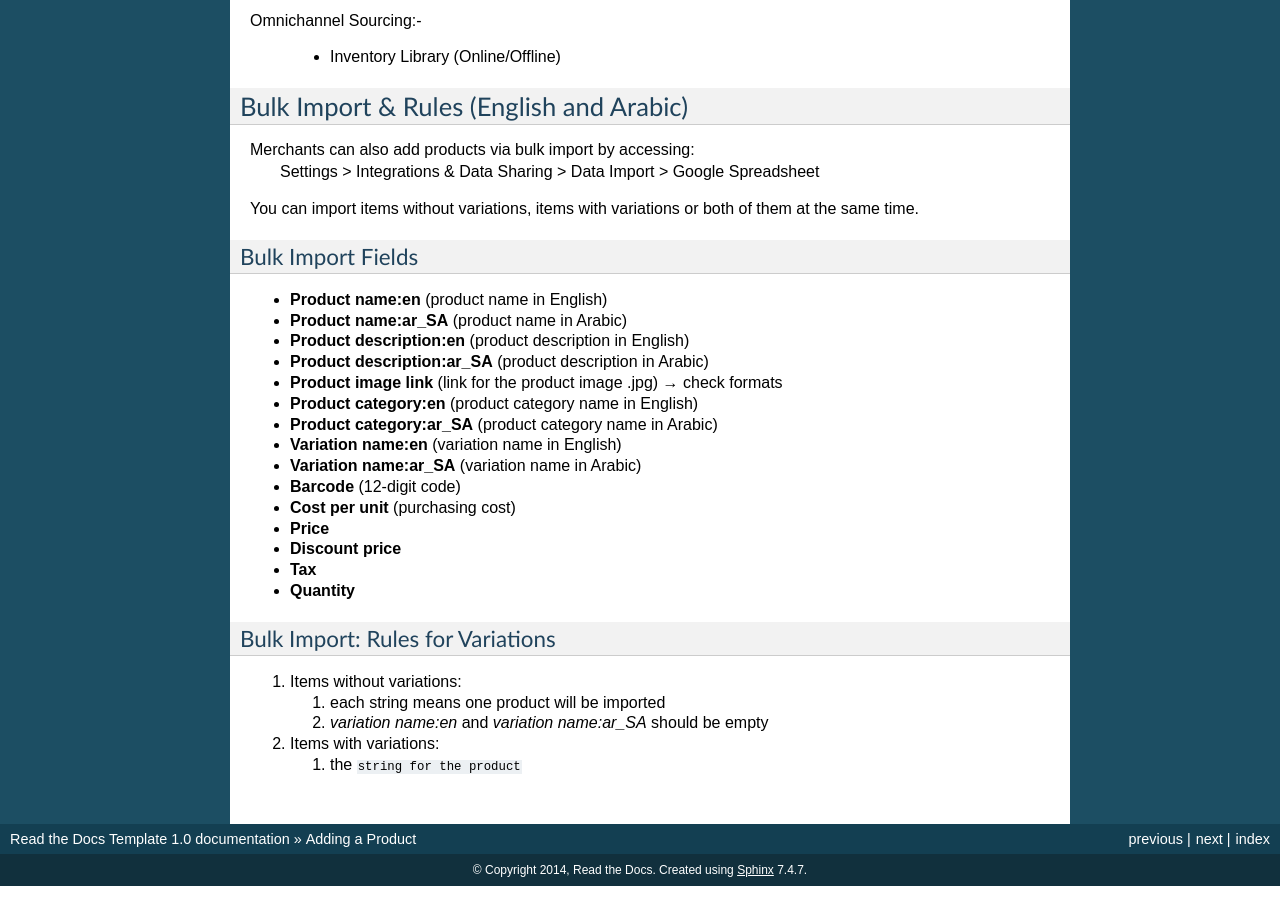
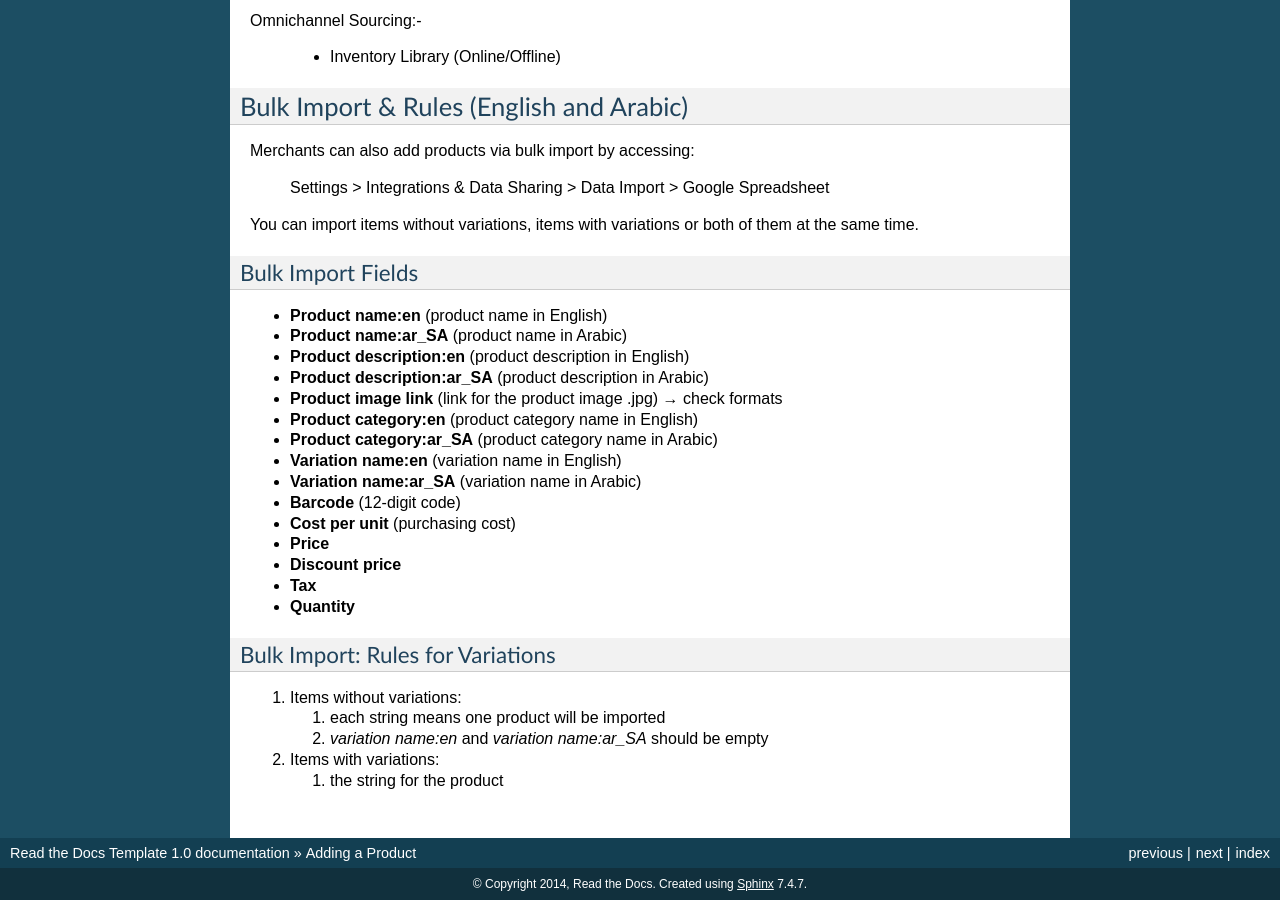
Before and after one commit to KhalilMayyasi/WBDocumentation, a Sphinx documentation site: the page built from docs/AddingProduct.rst, in a window 1280 px wide and 900 px high, scrolled down 2937 px. Built offline with Sphinx 7.4.7, drawn with Linux system fonts in a browser that asks for light colours; cross-references to code outside the pages are shown as plain code; part of the change alters nothing that is shown.

Commit message:
adding a line to remove text being bold

```diff
--- a/docs/AddingProduct.rst
+++ b/docs/AddingProduct.rst
@@ -1,6 +1,3 @@
-.. role:: underlined(raw)
-   :format: html
-   :style: text-decoration: underline;
 
 Adding a Product
 ================================
@@ -112,6 +109,7 @@ Bulk Import & Rules (English and Arabic)
 -------------------------------------------------
 
 Merchants can also add products via bulk import by accessing:
+
    Settings > Integrations & Data Sharing > Data Import > Google Spreadsheet
 
 You can import items without variations, items with variations or both of them at the same time.
@@ -145,4 +143,4 @@ Bulk Import: Rules for Variations
 
 #. Items with variations:
 
-   #. the :underlined:`string for the product`
+   #. the string for the product
```
